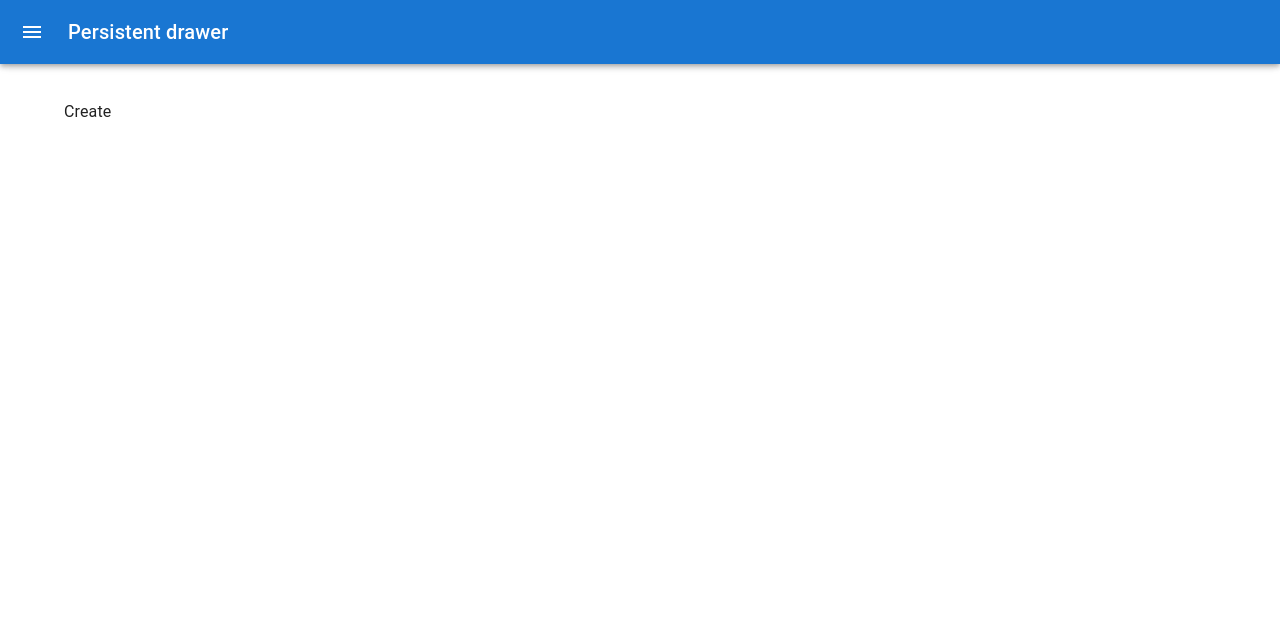
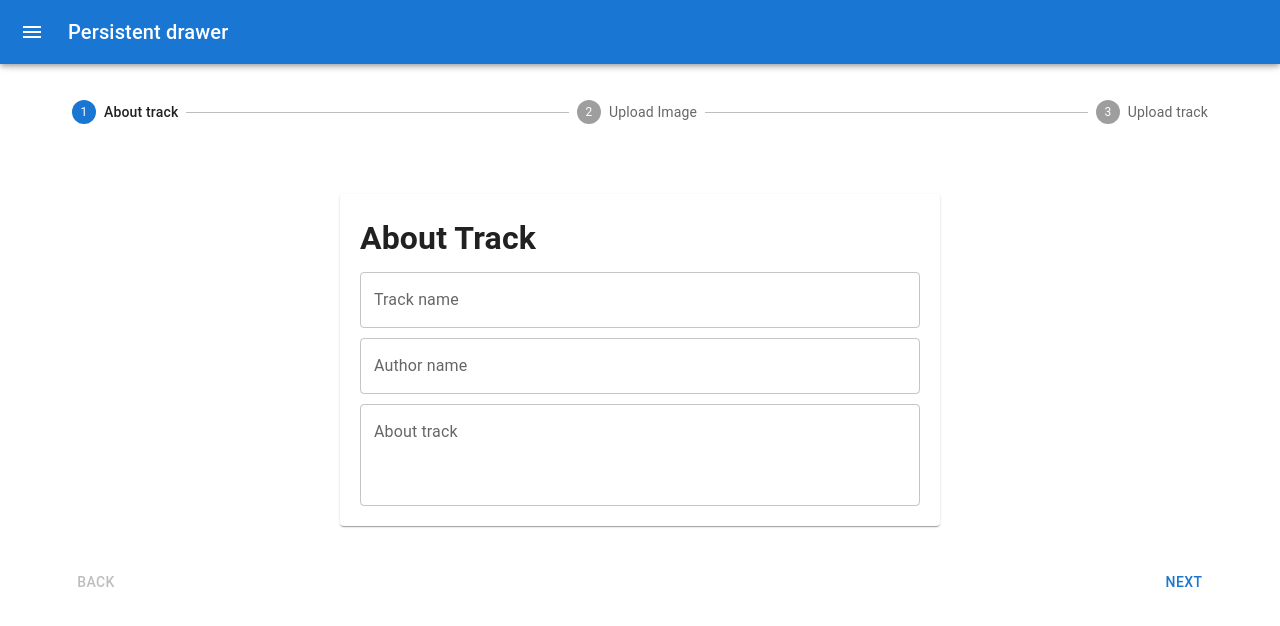
Before and after one commit to Scr00b1e/music-platfrom, a Next.js app in the folder client/: page /tracks/create in a window 1280 px wide. Shown: the top 626 px of the page. Built offline with nearby package versions, Linux system fonts and the light colour scheme.

Commit message:
global changes and upd

```diff
--- /dev/null
+++ b/client/components/StepWrapper.tsx
@@ -0,0 +1,34 @@
+import { Card, Grid, Step, StepLabel } from '@mui/material'
+import Stepper from '@mui/material/Stepper/Stepper'
+import { Box } from '@mui/system'
+import React from 'react'
+
+interface StepWrapperType {
+    activeStep: number
+    children: any
+}
+
+const steps = ['About track', 'Upload Image', 'Upload track']
+
+const StepWrapper: React.FC<StepWrapperType> = ({ activeStep, children }) => {
+    return (
+        <Box>
+            <Stepper activeStep={activeStep}>
+                {
+                    steps.map((step, i) => (
+                        <Step key={i} completed={activeStep > i}>
+                            <StepLabel>{step}</StepLabel>
+                        </Step>
+                    ))
+                }
+            </Stepper>
+            <Grid container justifyContent='center' margin={'70px 0'} height='300px'>
+                <Card style={{ width: 600 }}>
+                    {children}
+                </Card>
+            </Grid>
+        </Box>
+    )
+}
+
+export default StepWrapper
--- a/client/pages/tracks/create.tsx
+++ b/client/pages/tracks/create.tsx
@@ -1,10 +1,44 @@
+import { FileUpload } from '@mui/icons-material'
+import { Button, Grid, TextField } from '@mui/material'
 import React from 'react'
+import StepWrapper from '../../components/StepWrapper'
 
 const Create: React.FC = () => {
+    const [activeStep, setActiveStep] = React.useState(0)
+
+    const Next = () => {
+        if (activeStep !== 2) {
+            setActiveStep((prev) => prev + 1)
+        }
+    }
+
+    const Back = () => {
+        setActiveStep((prev) => prev - 1)
+    }
+
     return (
-        <div>
-            Create
-        </div>
+        <>
+            <StepWrapper activeStep={activeStep}>
+                {activeStep === 0 &&
+                    <Grid container direction={'column'} padding='20px'>
+                        <h1>About Track</h1>
+                        <TextField label={'Track name'} style={{ marginTop: 10 }} />
+                        <TextField label={'Author name'} style={{ marginTop: 10 }} />
+                        <TextField label={'About track'}
+                            multiline rows={3} style={{ marginTop: 10 }} />
+                    </Grid>
+                }
+                {activeStep === 1 &&
+                    <FileUpload file={''} setFile={() => ({})} />
+                }
+                {activeStep === 2 &&
+                    <h1>Track uploading</h1>}
+            </StepWrapper>
+            <Grid container justifyContent={'space-between'}>
+                <Button disabled={activeStep === 0} onClick={Back}>Back</Button>
+                <Button onClick={Next}>Next</Button>
+            </Grid>
+        </>
     )
 }
 
```
Also changed, not shown: client/components/FileUpload.tsx (added, +16 -0 lines).
